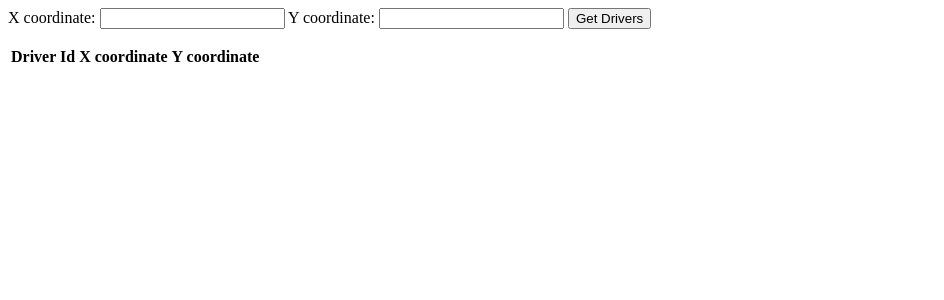
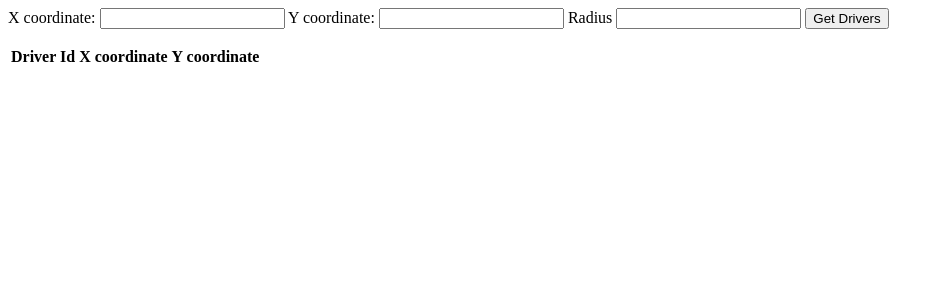
Before and after one commit to parthpahariya/mysite, a Django app: page /oyerickshaw/ in a window 1280 px wide. Shown: the top 300 px of the page, without its empty margins (0-944 px from the left). Run offline with Django 3.2, Linux system fonts and the light colour scheme; lists and menus that the app fills with data are empty.

Commit message:
view improvement

```diff
--- a/oyerickshaw/templates/oyerickshaw/index.html
+++ b/oyerickshaw/templates/oyerickshaw/index.html
@@ -6,6 +6,8 @@
             <input id="x_value" type="int" name="x_value" value="{{ xval }}">
             <label for="y_value">Y coordinate: </label>
             <input id="y_value" type="int" name="y_value" value="{{ yval }}">
+            <label for="radius">Radius</label>
+            <input id="radius" type="int" name="radius" value="{{ radius }}">
             <input type="submit" value="Get Drivers">
         </form>
         <table>
--- a/oyerickshaw/views.py
+++ b/oyerickshaw/views.py
@@ -16,12 +16,13 @@ def getDriversWithinDistance(request):
     if request.method == 'POST':
         xCoordinate = int(request.POST.get('x_value'))
         yCoordinate = int(request.POST.get('y_value'))
+        radius = int(request.POST.get('radius'))
 
-        drivers = Driver.driverWithinRadius(200, xCoordinate, yCoordinate)
+        drivers = Driver.driverWithinRadius(radius, xCoordinate, yCoordinate)
         arr = []
         for div in drivers:
             dis = div.x_coor * div.x_coor + div.y_coor * div.y_coor
-            if dis <= 40000:
+            if dis <= radius * radius:
                 arr.append(div)
         context={"msg":arr}
         return render(request,'oyerickshaw/index.html',context)
```
